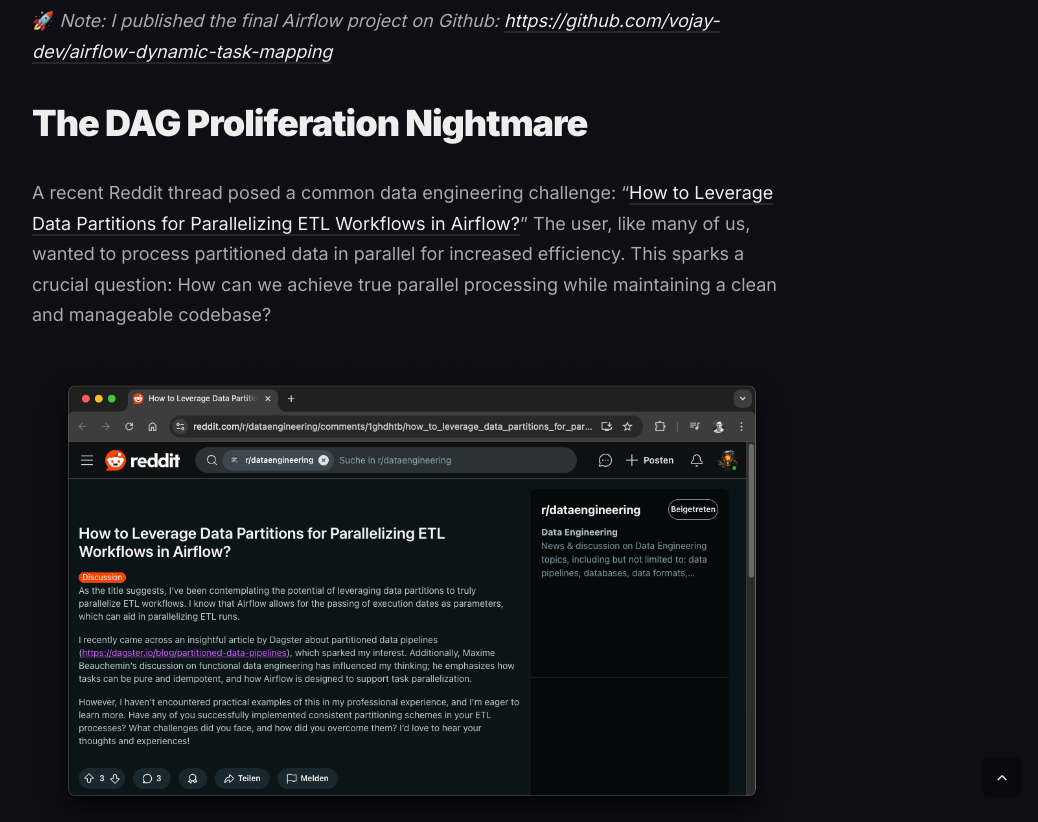
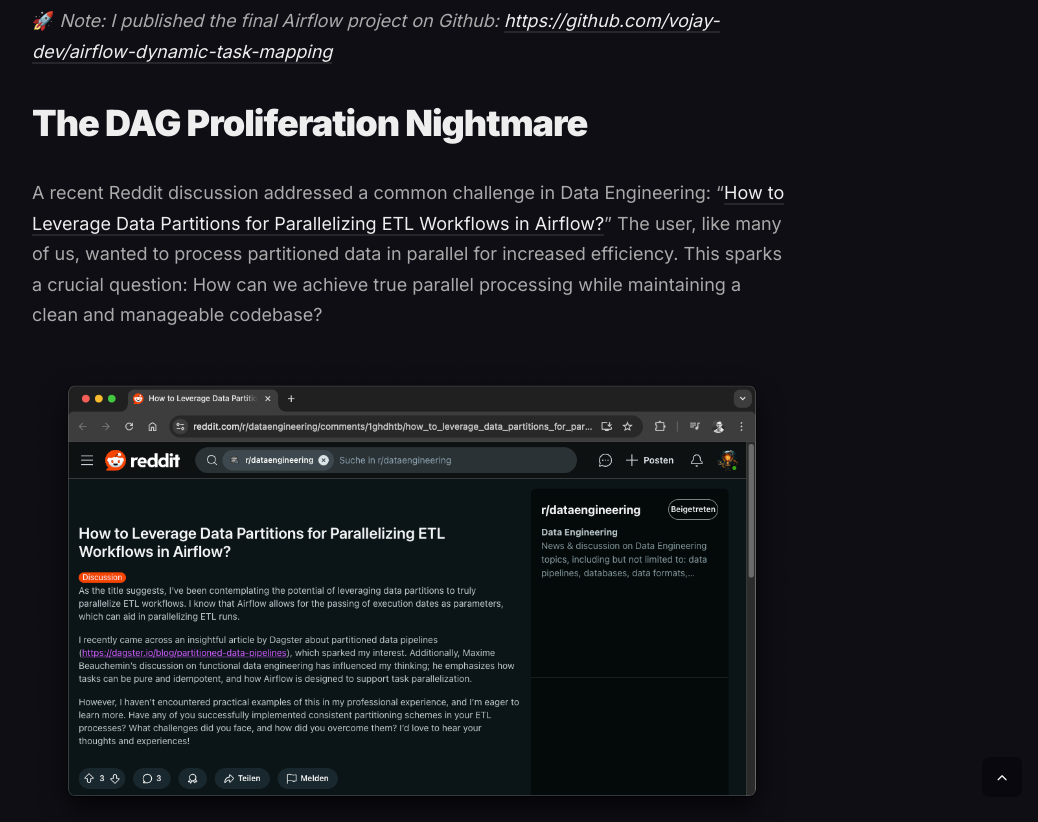
Before and after one commit to vojay-dev/vojay-dev.github.io, a Jekyll site: the page built from _posts/2024-11-22-airflow-dynamic.md, in a window 1280 px wide and 900 px high, scrolled down 1654 px, cut to the strip 78-900 px from the top of the window. Shown: the whole strip, without its empty margins (228-1266 px from the left). Built offline with Jekyll 4.4.1, drawn with Linux system fonts in a browser that asks for light colours; nearby versions of some CDN libraries; the table of contents is made by our own code; some of the changed text lies outside the part shown.

Commit message:
Minor changes for consistency

```diff
--- a/_posts/2024-11-22-airflow-dynamic.md
+++ b/_posts/2024-11-22-airflow-dynamic.md
@@ -17,7 +17,7 @@
 
 # The DAG Proliferation Nightmare
 
-A recent Reddit thread posed a common data engineering challenge: "[How to Leverage Data Partitions for Parallelizing ETL Workflows in Airflow?](https://www.reddit.com/r/dataengineering/comments/1ghdhtb/how_to_leverage_data_partitions_for_parallelizing/){:target="_blank"}" The user, like many of us, wanted to process partitioned data in parallel for increased efficiency. This sparks a crucial question: How can we achieve true parallel processing while maintaining a clean and manageable codebase?
+A recent Reddit discussion addressed a common challenge in Data Engineering: "[How to Leverage Data Partitions for Parallelizing ETL Workflows in Airflow?](https://www.reddit.com/r/dataengineering/comments/1ghdhtb/how_to_leverage_data_partitions_for_parallelizing/){:target="_blank"}" The user, like many of us, wanted to process partitioned data in parallel for increased efficiency. This sparks a crucial question: How can we achieve true parallel processing while maintaining a clean and manageable codebase?
 
 ![How to Leverage Data Partitions for Parallelizing ETL Workflows in Airflow?]({{site.baseurl}}/images/blog/2024-11-22-01.png)
 *Data Engineering Reddit, source: [Reddit](https://www.reddit.com/r/dataengineering/comments/1ghdhtb/how_to_leverage_data_partitions_for_parallelizing/){:target="_blank"}*
@@ -406,7 +404,7 @@
 
 ## Putting it Together: Dynamic Task Mapping
 
-With the tasks prepared, we can setup the Dynamic Task Mapping in our DAG. The goal is to have a task per partition, each calculating a different date. For this purpose, we use the `.expand()` function. The number of random rows / events per partition remains the same for each task, consequently we use `.partial()` to set this attribute.
+With the tasks prepared, we can setup the Dynamic Task Mapping in our DAG. The goal is to have a task per partition, each calculating a different date. For this purpose, we use the `expand()` function. The number of random rows / events per partition remains the same for each task, consequently we use `partial()` to set this attribute.
 
 {% highlight py %}
 {% raw %}
```
Also changed, not shown: other parts of _posts/2024-11-22-airflow-dynamic.md (+0 -2 lines).
